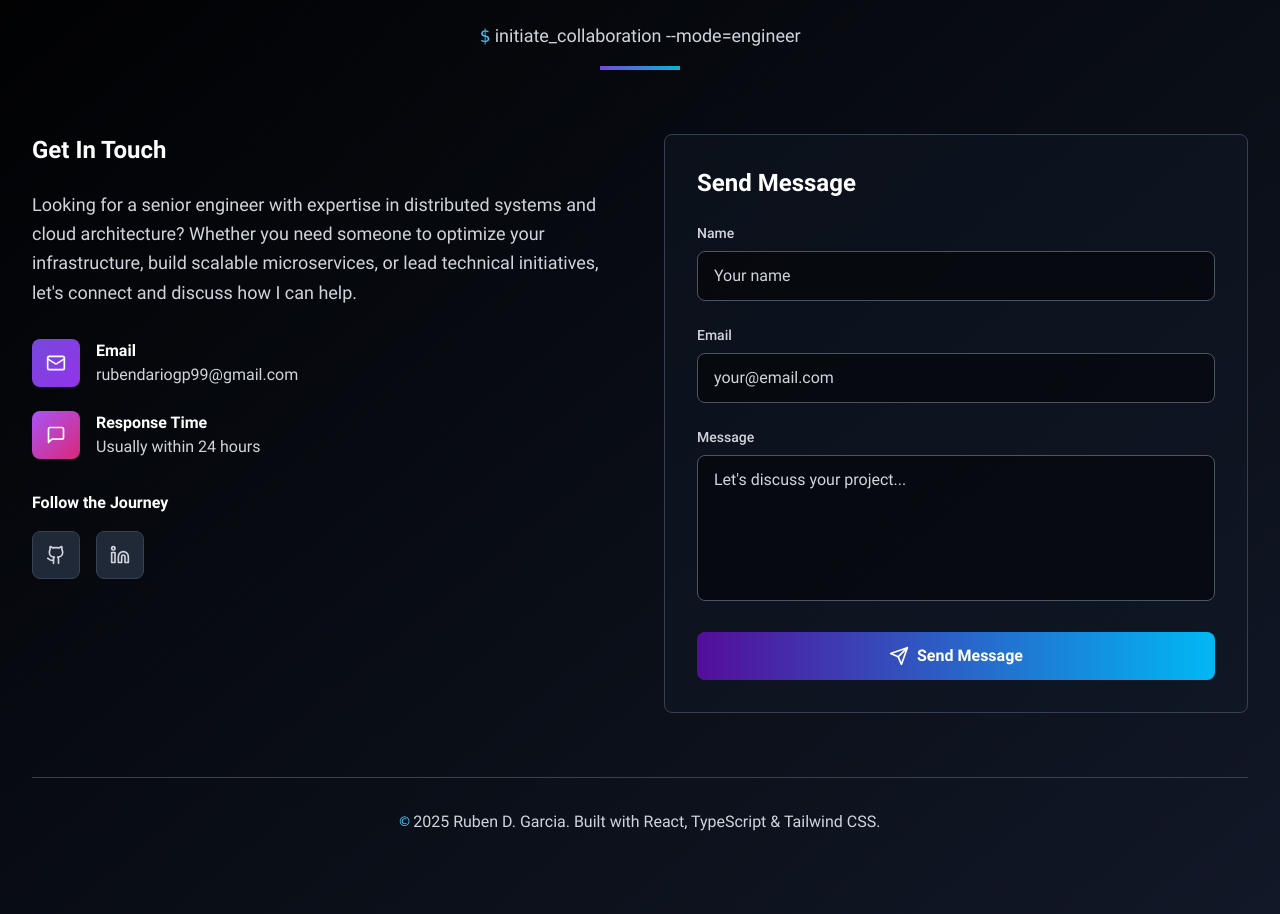
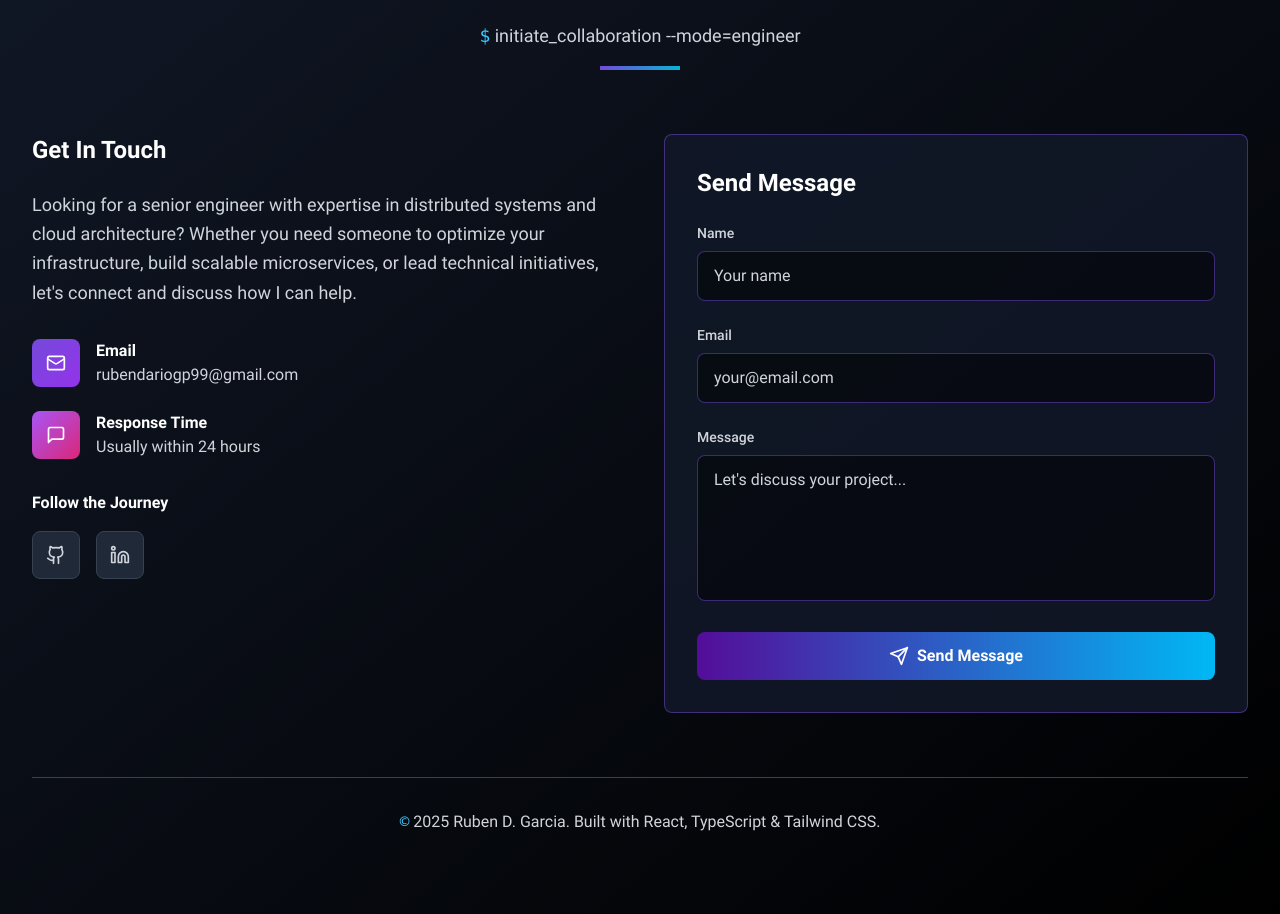
Before and after one commit to rubengp99/rubengp99.github.io, a React (Vite) app: page / in a window 1280 px wide. Shown: the part 6940-7854 px from the top of the page. Built offline with nearby package versions, Linux system fonts and the light colour scheme.

Commit message:
adjust contact form border colors

```diff
--- a/src/components/Contact.tsx
+++ b/src/components/Contact.tsx
@@ -39,7 +39,7 @@ const Contact = () => {
   };
 
   return (
-    <section id="contact" className="py-20 bg-gradient-to-br from-transparent to-gray-900">
+    <section id="contact" className="py-20 bg-gradient-to-br  from-gray-900 to-transparent">
       <div className="max-w-7xl mx-auto px-4 sm:px-6 lg:px-8">
         <div className="text-center mb-16">
           <h2 className="text-4xl md:text-5xl font-bold mb-6">
@@ -110,7 +110,7 @@ const Contact = () => {
           </div>
 
           {/* Contact Form */}
-          <div className="bg-gray-900/50 border border-gray-700 rounded-lg p-8">
+          <div className="bg-gray-900/90 border border-custom-purple-600/50 rounded-lg p-8">
             <h3 className="text-2xl font-bold text-white mb-6">Send Message</h3>
             <form onSubmit={handleSubmit} className="space-y-6">
               <div>
@@ -124,7 +124,7 @@ const Contact = () => {
                   value={formData.name}
                   onChange={handleChange}
                   required
-                  className="w-full px-4 py-3 bg-black/50 border border-gray-600 rounded-lg text-white placeholder-gray-300 focus:border-custom-cyan-500 focus:outline-none focus:ring-1 focus:ring-custom-cyan-500 transition-all duration-300"
+                  className="w-full px-4 py-3 bg-black/50 border border-custom-purple-600/50 rounded-lg text-white placeholder-gray-300 focus:border-custom-cyan-500 focus:outline-none focus:ring-1 focus:ring-custom-cyan-500 transition-all duration-300"
                   placeholder="Your name"
                 />
               </div>
@@ -140,7 +140,7 @@ const Contact = () => {
                   value={formData.email}
                   onChange={handleChange}
                   required
-                  className="w-full px-4 py-3 bg-black/50 border border-gray-600 rounded-lg text-white placeholder-gray-300 focus:border-custom-cyan-500 focus:outline-none focus:ring-1 focus:ring-custom-cyan-500 transition-all duration-300"
+                  className="w-full px-4 py-3 bg-black/50 border border-custom-purple-600/50 rounded-lg text-white placeholder-gray-300 focus:border-custom-cyan-500 focus:outline-none focus:ring-1 focus:ring-custom-cyan-500 transition-all duration-300"
                   placeholder="your@email.com"
                 />
               </div>
@@ -156,7 +156,7 @@ const Contact = () => {
                   onChange={handleChange}
                   required
                   rows={5}
-                  className="w-full px-4 py-3 bg-black/50 border border-gray-600 rounded-lg text-white placeholder-gray-300 focus:border-custom-cyan-500 focus:outline-none focus:ring-1 focus:ring-custom-cyan-500 transition-all duration-300 resize-none"
+                  className="w-full px-4 py-3 bg-black/50 border border-custom-purple-600/50 rounded-lg text-white placeholder-gray-300 focus:border-custom-cyan-500 focus:outline-none focus:ring-1 focus:ring-custom-cyan-500 transition-all duration-300 resize-none"
                   placeholder="Let's discuss your project..."
                 />
               </div>
```
